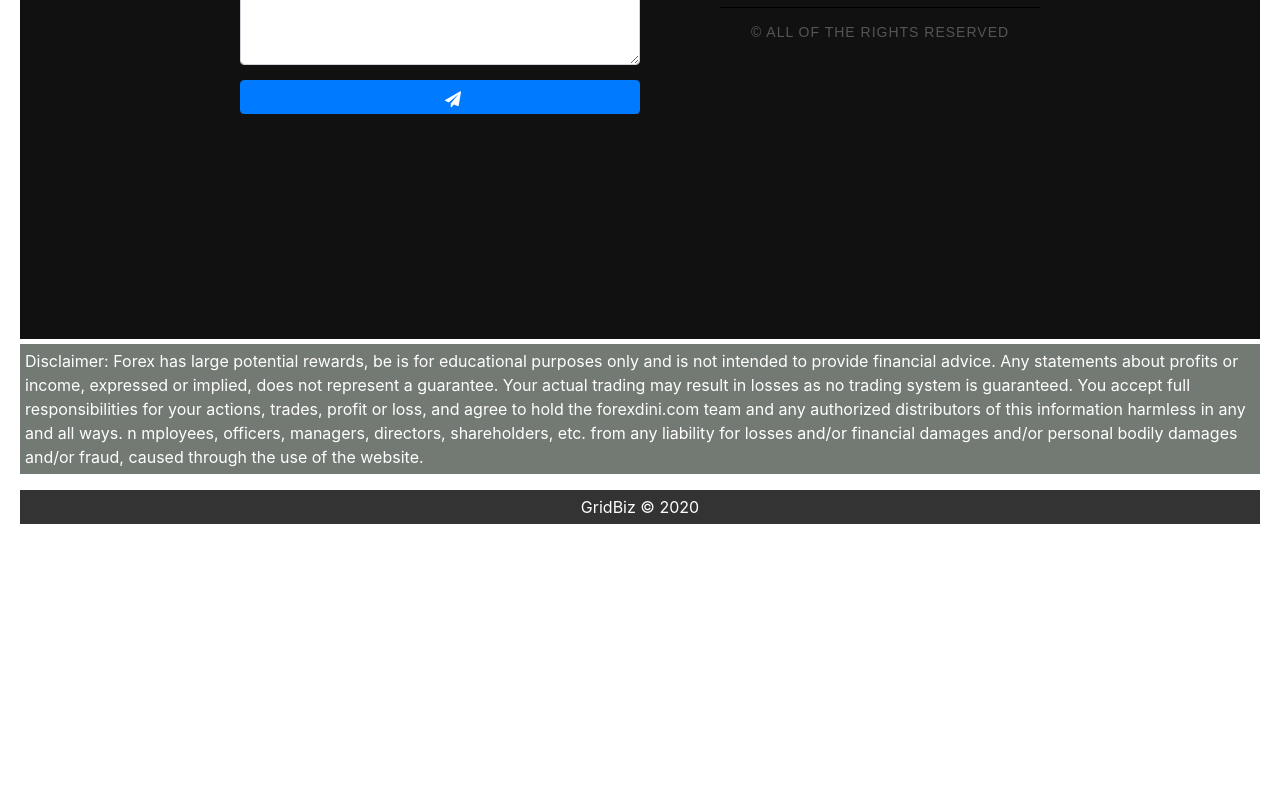
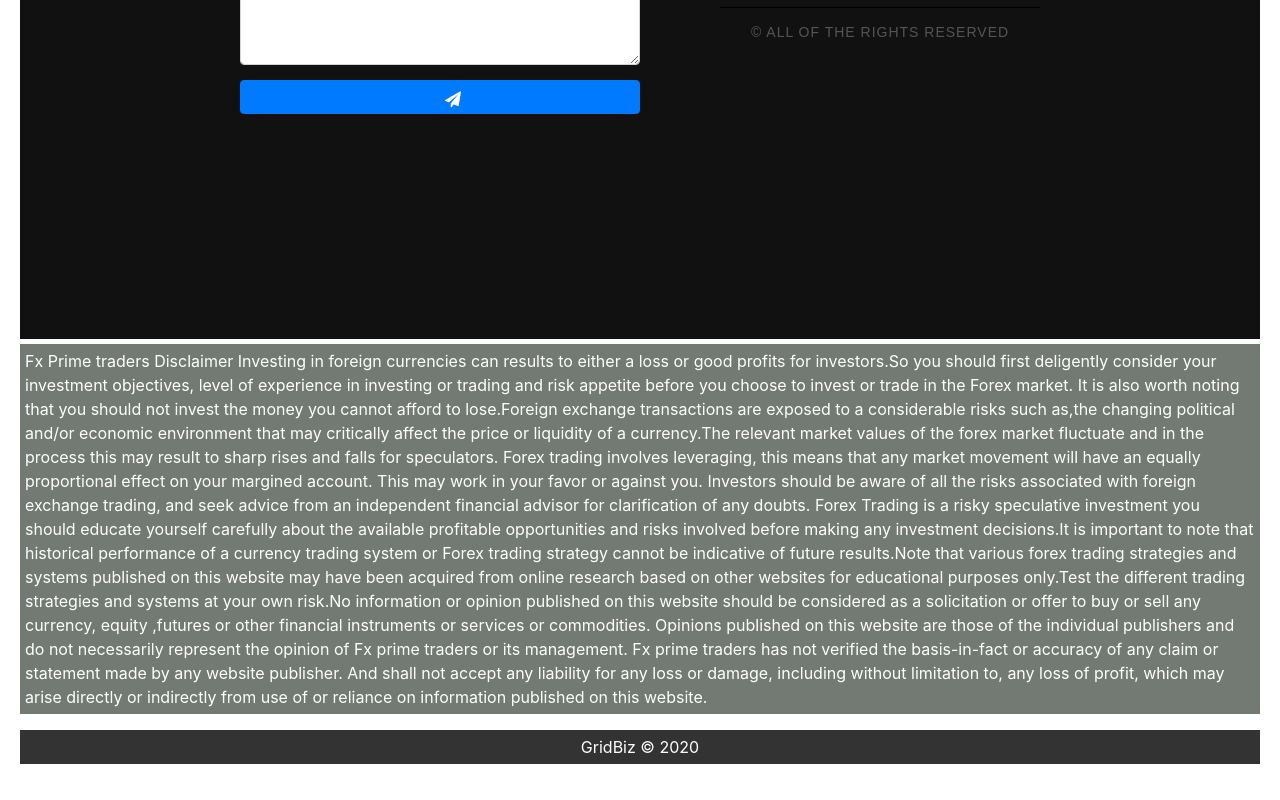
Before and after one commit to AbdallahWario/AbdallahWario.github.io, a React (Create React App) app: page /Contact in a window 1280 px wide. Shown: the part 537-1337 px from the top of the page. Before the commit the page ends 1097 px from the top, so only its background shows below. Built offline with nearby package versions, Linux system fonts and the light colour scheme.

Commit message:
Update footer.js

```diff
--- a/src/components/footer.js
+++ b/src/components/footer.js
@@ -4,9 +4,10 @@
     return (
         <div>
             <p className="footerinfo">
-Disclaimer: Forex has large potential rewards, be is for educational purposes only and is not intended to provide financial advice. Any statements about profits or income, expressed or implied, does not represent a guarantee. Your actual trading may result in losses as no trading system is guaranteed. You accept full responsibilities for your actions, trades, profit or loss, and agree to hold the forexdini.com team and any authorized distributors of this information harmless in any and all ways.
-n mployees, officers, managers, directors, shareholders, etc. from any liability for losses and/or financial damages and/or personal bodily damages and/or fraud, caused through the use of the website.
-            </p>
+        Fx Prime traders Disclaimer
+Investing in foreign currencies can results to either  a loss or good profits for investors.So  you should first deligently  consider your investment objectives, level of experience in investing or trading and risk appetite before you choose to invest or trade in  the Forex market. It is also worth noting that you should not invest the money you cannot afford to lose.Foreign exchange transactions are exposed to a considerable risks such as,the changing political and/or economic environment that may critically affect the price or liquidity of a currency.The relevant market values of the forex market fluctuate and in the process this may result to  sharp rises and falls for speculators. Forex trading involves leveraging, this means that any market movement will have an equally proportional effect on your margined account. This may work in your favor or against you. Investors  should be aware of all the risks associated with foreign exchange trading, and seek advice from an independent financial advisor for clarification of  any doubts.
+Forex Trading  is a risky speculative investment you should educate yourself carefully about the available profitable opportunities  and risks involved before making any  investment decisions.It is important to note that historical performance of a currency trading system or Forex trading strategy cannot be indicative of future results.Note that various forex trading strategies and systems published  on this website may have been acquired from online research based on other websites for educational purposes only.Test the different trading strategies and systems at your own risk.No information or opinion published on this website should be considered as a solicitation or offer to buy or sell any currency, equity ,futures or other financial instruments or services or commodities. Opinions published on this website are those of the individual publishers and do not necessarily represent the opinion of Fx prime traders or its management. Fx prime traders  has not verified the  basis-in-fact or accuracy  of any claim or statement made by any website publisher. And shall not accept any liability for any loss or damage, including without limitation to, any loss of profit, which may arise directly or indirectly from use of or reliance on information published on this website.
+        </p>
             <footer>
            <p>GridBiz &copy; 2020</p>
        </footer>
```
